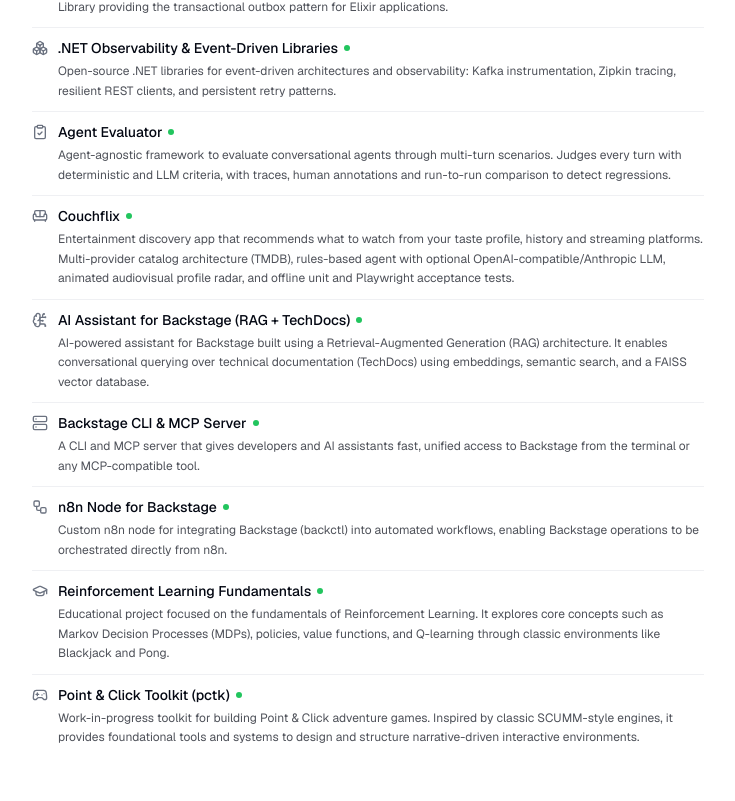
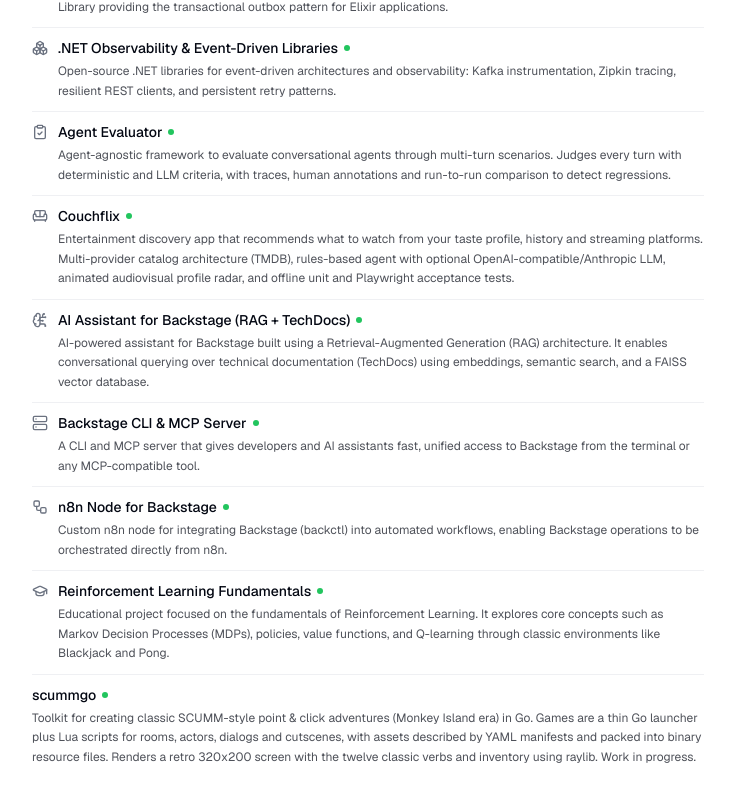
Before and after one commit to jsolana/cv, a Next.js app: page / in a window 1280 px wide. Shown: the part 2403-3204 px from the top of the page, without its empty margins (272-1007 px from the left). Built offline with nearby package versions, Linux system fonts and the light colour scheme.

Commit message:
update scummgo

```diff
--- a/src/data/resume-data.ts
+++ b/src/data/resume-data.ts
@@ -374,18 +374,19 @@ export const RESUME_DATA: ResumeData = {
       },
     },
     {
-      title: "Point & Click Toolkit (pctk)",
+      title: "scummgo",
       techStack: [
         "Go",
+        "Lua",
+        "raylib",
         "Game Development",
         "SCUMM-inspired",
-        "Adventure Game Engine",
       ],
       description:
-        "Work-in-progress toolkit for building Point & Click adventure games. Inspired by classic SCUMM-style engines, it provides foundational tools and systems to design and structure narrative-driven interactive environments.",
+        "Toolkit for creating classic SCUMM-style point & click adventures (Monkey Island era) in Go. Games are a thin Go launcher plus Lua scripts for rooms, actors, dialogs and cutscenes, with assets described by YAML manifests and packed into binary resource files. Renders a retro 320x200 screen with the twelve classic verbs and inventory using raylib. Work in progress.",
       link: {
-        label: "github.com/retroverb/rvrt-win",
-        href: "https://github.com/retroverb/rvrt-win",
+        label: "github.com/jsolana/scummgo",
+        href: "https://github.com/jsolana/scummgo",
       },
     },
   ],
```
